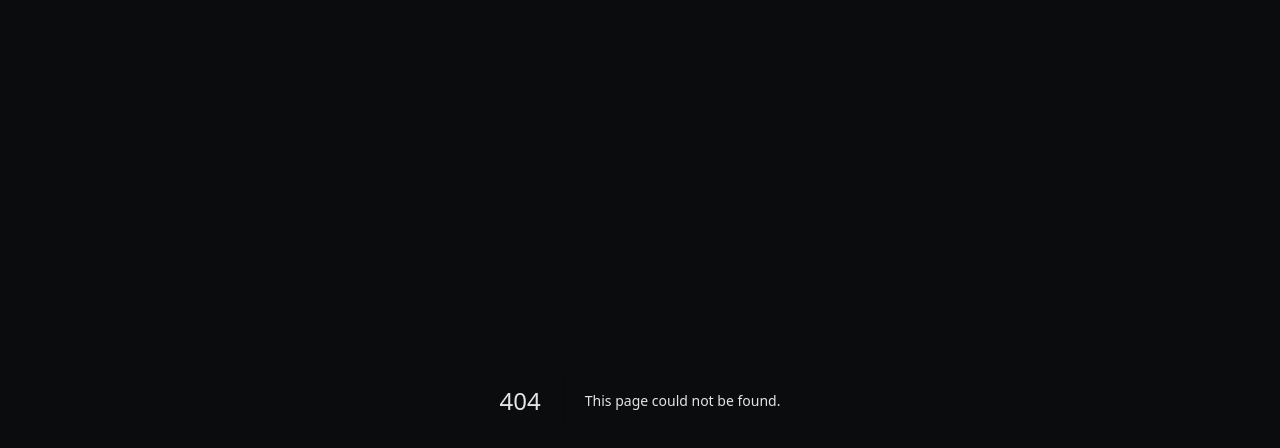
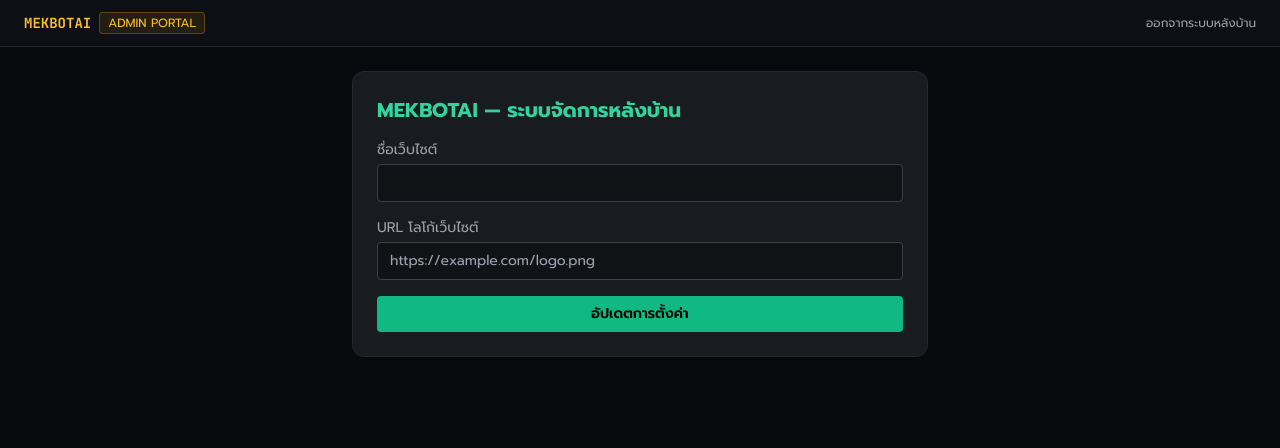
Before and after one commit to mekdiwa/mekbotaikub, a Next.js app: page /admin/settings in a window 1280 px wide. Before the commit this address had no page. Shown: the top 448 px of the page. Built offline with nearby package versions, Linux system fonts and the light colour scheme; no server answers; the database is empty.

Commit message:
Create page.tsx

```diff
--- /dev/null
+++ b/app/admin/settings/page.tsx
@@ -0,0 +1,82 @@
+'use client';
+
+import { useState, useEffect } from 'react';
+import { supabase } from '@/lib/supabaseClient';
+
+export default function AdminSettings() {
+  const [logoUrl, setLogoUrl] = useState('');
+  const [siteName, setSiteName] = useState('');
+  const [status, setStatus] = useState('');
+
+  useEffect(() => {
+    async function loadSettings() {
+      const { data } = await supabase.from('site_settings').select('*').single();
+      if (data) {
+        setLogoUrl(data.logo_url);
+        setSiteName(data.site_name);
+      }
+    }
+    loadSettings();
+  }, []);
+
+  const handleUpdate = async (e: React.FormEvent) => {
+    e.preventDefault();
+    setStatus('กำลังบันทึก...');
+
+    const { error } = await supabase
+      .from('site_settings')
+      .update({ logo_url: logoUrl, site_name: siteName, updated_at: new Date().toISOString() })
+      .eq('id', 1);
+
+    if (error) {
+      setStatus('เกิดข้อผิดพลาด: ' + error.message);
+    } else {
+      setStatus('บันทึกการตั้งค่าเรียบร้อยแล้ว');
+    }
+  };
+
+  return (
+    <div className="max-w-xl mx-auto bg-[#181b20] border border-zinc-800 p-6 rounded-xl">
+      <h1 className="text-xl font-bold mb-4 text-emerald-400">MEKBOTAI — ระบบจัดการหลังบ้าน</h1>
+
+      <form onSubmit={handleUpdate} className="space-y-4">
+        <div>
+          <label className="block text-sm text-zinc-400 mb-1">ชื่อเว็บไซต์</label>
+          <input
+            type="text"
+            value={siteName}
+            onChange={(e) => setSiteName(e.target.value)}
+            className="w-full bg-[#101216] border border-zinc-700 px-3 py-2 rounded text-white text-sm focus:outline-none focus:border-emerald-500"
+          />
+        </div>
+
+        <div>
+          <label className="block text-sm text-zinc-400 mb-1">URL โลโก้เว็บไซต์</label>
+          <input
+            type="url"
+            value={logoUrl}
+            onChange={(e) => setLogoUrl(e.target.value)}
+            placeholder="https://example.com/logo.png"
+            className="w-full bg-[#101216] border border-zinc-700 px-3 py-2 rounded text-white text-sm focus:outline-none focus:border-emerald-500"
+          />
+        </div>
+
+        {logoUrl && (
+          <div className="mt-2">
+            <span className="text-xs text-zinc-500 block mb-1">พรีวิวโลโก้:</span>
+            <img src={logoUrl} alt="Logo Preview" className="h-12 w-auto object-contain bg-black/40 p-1 rounded" />
+          </div>
+        )}
+
+        <button
+          type="submit"
+          className="w-full bg-emerald-500 hover:bg-emerald-400 text-black font-semibold py-2 rounded text-sm transition-colors"
+        >
+          อัปเดตการตั้งค่า
+        </button>
+      </form>
+
+      {status && <p className="mt-4 text-sm text-zinc-300 text-center">{status}</p>}
+    </div>
+  );
+}
```
